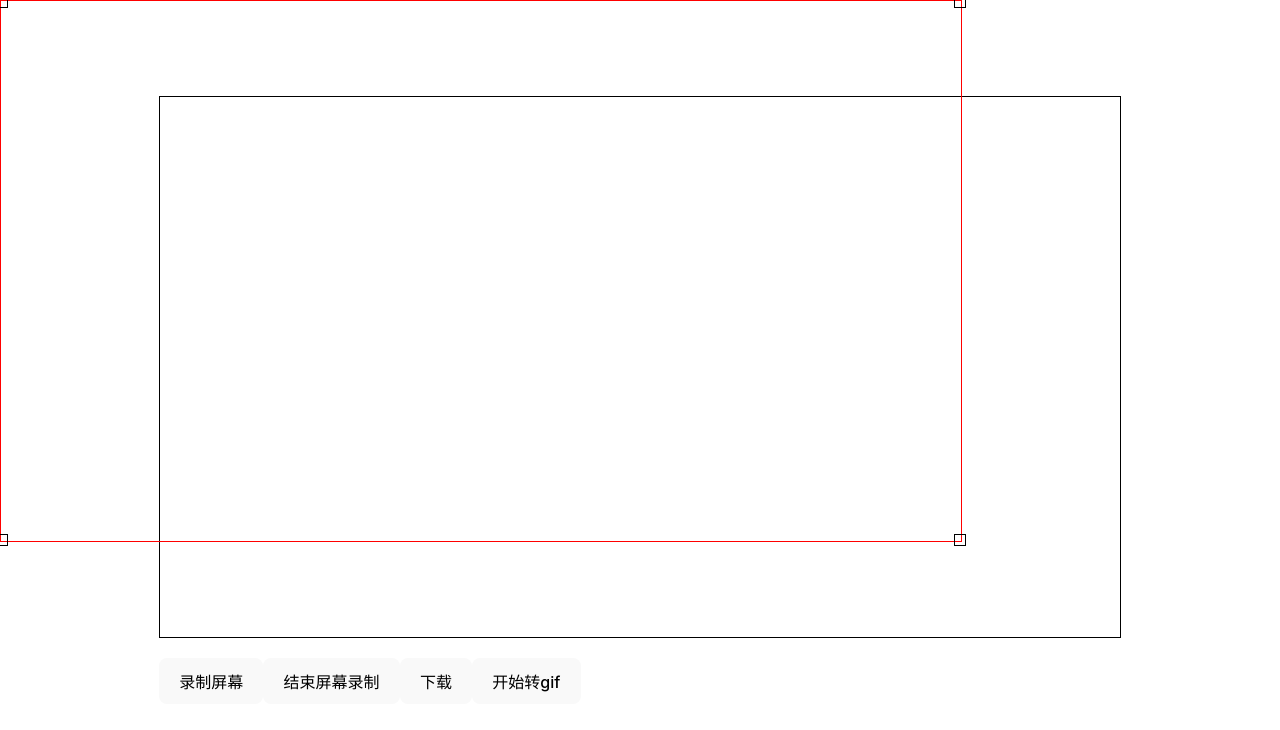
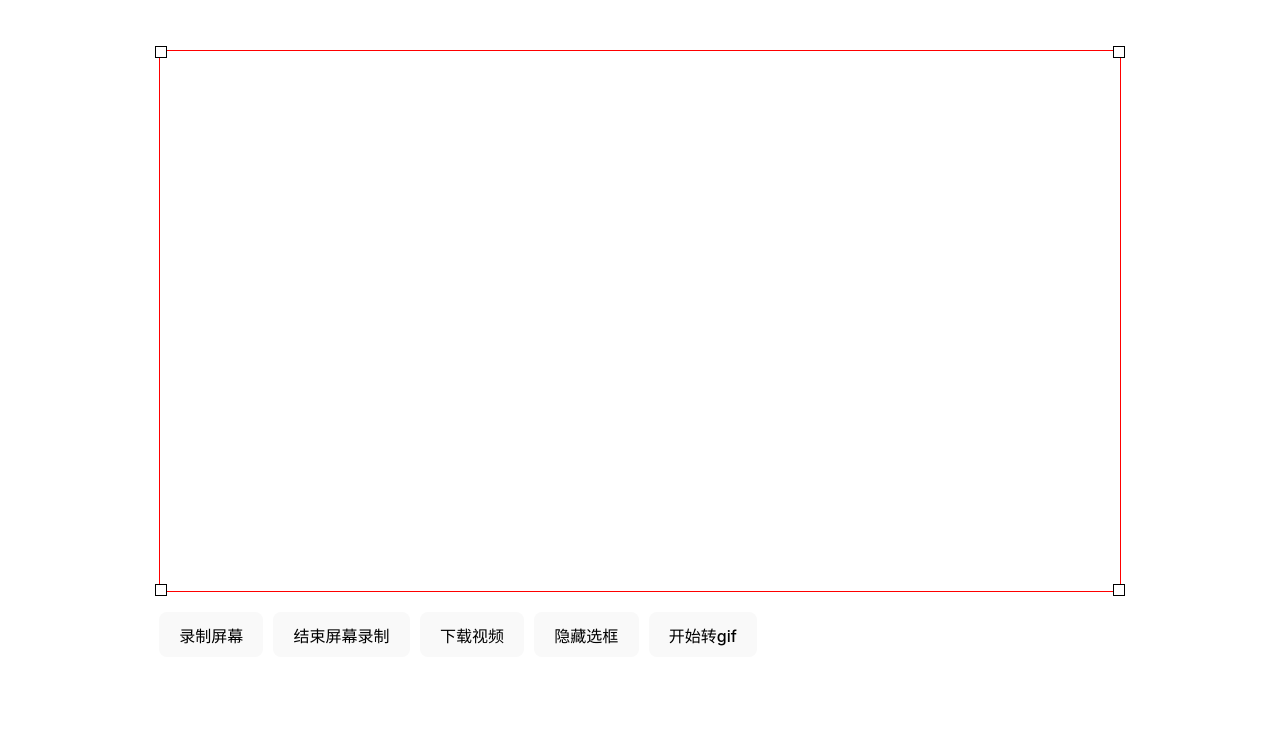
Before and after one commit to s10y10/captureScreen2gif, a Vue app: page / in a window 1280 px wide. Shown: the top 730 px of the page. Built offline with nearby package versions, Linux system fonts and the light colour scheme.

Commit message:
WIP: 调整选框的逻辑

```diff
--- a/src/App.vue
+++ b/src/App.vue
@@ -1,7 +1,7 @@
 <script setup>
 import ButtonGroup from './ButtonGroup.vue';
 import ClipRect from './ClipRect.vue';
-import { videoStyle } from './consts';
+import { videoStyle } from './store';
 </script>
 
 <template>
@@ -16,7 +16,10 @@ import { videoStyle } from './consts';
 .app {
   display: flex;
   flex-direction: column;
-  position: relative;
+  position: absolute;
+  top: 50px;
+  left: 50%;
+  transform: translateX(-50%);
   #video {
     border: 1px solid black;
   }
--- a/src/ButtonGroup.vue
+++ b/src/ButtonGroup.vue
@@ -1,6 +1,6 @@
 <script setup>
 import { onMounted } from 'vue';
-import { videoWidth, videoHeight } from './consts';
+import { videoWidth, videoHeight, showRect } from './store';
 
 const chunks = [];
 const interval = 50;
@@ -20,6 +20,11 @@ onMounted(() => {
   canvas.height = videoHeight;
   ctx = canvas.getContext('2d');
 });
+
+//显示隐藏选框
+const onToggleRectVisible = () => {
+  showRect.value = !showRect.value;
+};
 
 //点击下载
 const onDownload = () => {
@@ -120,7 +125,10 @@ const onCaptureScreen = async () => {
   <div class="btn-group">
     <button @click="onCaptureScreen">录制屏幕</button>
     <button @click="onStopCaptureSreen">结束屏幕录制</button>
-    <button @click="onDownload">下载</button>
+    <button @click="onDownload">下载视频</button>
+    <button @click="onToggleRectVisible">
+      {{ showRect ? '隐藏选框' : '显示选框' }}
+    </button>
     <button @click="onPlay">开始转gif</button>
   </div>
 </template>
@@ -129,5 +137,8 @@ const onCaptureScreen = async () => {
 .btn-group {
   margin-top: 20px;
   display: flex;
+  button {
+    margin-right: 10px;
+  }
 }
 </style>
--- a/src/ClipRect.vue
+++ b/src/ClipRect.vue
@@ -1,5 +1,5 @@
 <script setup>
-import { videoWidth, videoHeight } from './consts';
+import { videoWidth, videoHeight, showRect } from './store';
 import vMove from './vMove';
 import vChangeSize from './vChangeSize';
 
@@ -8,7 +8,12 @@ const videoHeightPx = `${videoHeight}px`;
 </script>
 
 <template>
-  <div class="clip-rect" v-change-size v-move>
+  <div
+    class="clip-rect"
+    v-show="showRect"
+    v-change-size="{ maxWidth: videoWidth, maxHeight: videoHeight }"
+    v-move="{ maxWidth: videoWidth, maxHeight: videoHeight }"
+  >
     <div class="corner" data-index="1"></div>
     <div class="corner" data-index="2"></div>
     <div class="corner" data-index="3"></div>
@@ -18,7 +23,7 @@ const videoHeightPx = `${videoHeight}px`;
 
 <style lang="scss" scoped>
 .clip-rect {
-  position: fixed;
+  position: absolute;
   border: 1px solid red;
   left: 0px;
   top: 0px;
@@ -30,6 +35,7 @@ const videoHeightPx = `${videoHeight}px`;
     height: 10px;
     border: 1px solid black;
     position: absolute;
+    background-color: white;
   }
   .corner:nth-child(1) {
     top: -5px;
--- a/src/consts.js
+++ b/src/store.js
@@ -1,3 +1,5 @@
+import { ref } from 'vue';
+
 export const videoWidth = 960;
 export const videoHeight = 540;
 
@@ -5,3 +7,5 @@ export const videoStyle = {
   width: `${videoWidth}px`,
   height: `${videoHeight}px`,
 };
+
+export const showRect = ref(true);
--- a/src/style.css
+++ b/src/style.css
@@ -18,38 +18,17 @@
 *{
   user-select: none;
   -webkit-user-drag: none;
+  margin:0;
+  padding: 0;
+  box-sizing: content-box;
 }
 
-a {
-  font-weight: 500;
-  color: #646cff;
-  text-decoration: inherit;
-}
-a:hover {
-  color: #535bf2;
+html,body{
+  width: 100%;
+  height: 100%;
+  overflow: hidden;
 }
 
-a {
-  font-weight: 500;
-  color: #646cff;
-  text-decoration: inherit;
-}
-a:hover {
-  color: #535bf2;
-}
-
-body {
-  margin: 0;
-  display: flex;
-  place-items: center;
-  min-width: 320px;
-  min-height: 100vh;
-}
-
-h1 {
-  font-size: 3.2em;
-  line-height: 1.1;
-}
 
 button {
   border-radius: 8px;
@@ -70,10 +49,6 @@ button:focus-visible {
   outline: 4px auto -webkit-focus-ring-color;
 }
 
-.card {
-  padding: 2em;
-}
-
 #app {
   max-width: 1280px;
   margin: 0 auto;
@@ -86,9 +61,6 @@ button:focus-visible {
     color: #213547;
     background-color: #ffffff;
   }
-  a:hover {
-    color: #747bff;
-  }
   button {
     background-color: #f9f9f9;
   }
--- a/src/vChangeSize.js
+++ b/src/vChangeSize.js
@@ -7,6 +7,8 @@ let startTop;
 let startWidth;
 let startHeight;
 let cornerIndex;
+let maxWidth;
+let maxHeight;
 
 const changeMap = {
   1: {
@@ -42,11 +44,10 @@ const handleMouseDown = (e) => {
   cornerIndex = e.target.dataset.index;
   startX = e.clientX;
   startY = e.clientY;
-  const rect = currentEl.getBoundingClientRect();
-  startLeft = rect.x;
-  startTop = rect.y;
-  startWidth = rect.width;
-  startHeight = rect.height;
+  startLeft = currentEl.offsetLeft;
+  startTop = currentEl.offsetTop;
+  startWidth = currentEl.clientWidth;
+  startHeight = currentEl.clientHeight;
   console.log('down', {
     startX,
     startY,
@@ -76,7 +77,12 @@ const handleMouseMove = (e) => {
   newTop = startTop + changedY * y;
   newHeight = startHeight + changedY * h;
 
+  console.log(newLeft + newWidth, newTop + newHeight);
+
+  if (newLeft < 0 || newTop < 0) return;
   if (newWidth < LimitSize || newHeight < LimitSize) return;
+  if (newLeft + newWidth > maxWidth) return;
+  if (newTop + newHeight > maxHeight) return;
 
   console.log({ newLeft, newTop, newWidth, newHeight });
   currentEl.style.left = `${newLeft}px`;
@@ -94,7 +100,9 @@ const handleMouseUp = (e) => {
 };
 
 const changeSize = {
-  mounted(el) {
+  mounted(el, { value }) {
+    maxWidth = value.maxWidth;
+    maxHeight = value.maxHeight;
     el.addEventListener('mousedown', handleMouseDown);
   },
   beforeMount(el) {
--- a/src/vMove.js
+++ b/src/vMove.js
@@ -3,14 +3,15 @@ let startX;
 let startY;
 let startLeft;
 let startTop;
+let maxWidth;
+let maxHeight;
 
 const handleMouseDown = (e) => {
   currentEl = e.currentTarget;
   startX = e.clientX;
   startY = e.clientY;
-  const rect = currentEl.getBoundingClientRect();
-  startLeft = rect.x;
-  startTop = rect.y;
+  startLeft = currentEl.offsetLeft;
+  startTop = currentEl.offsetTop;
   console.log('down', { startX, startY, startLeft, startTop });
   document.addEventListener('mousemove', handleMouseMove);
   document.addEventListener('mouseup', handleMouseUp);
@@ -21,8 +22,10 @@ const handleMouseMove = (e) => {
   console.log('move');
   const changedX = e.clientX - startX;
   const changedY = e.clientY - startY;
-  const newX = startLeft + changedX;
-  const newY = startTop + changedY;
+  const limitWidth = maxWidth - currentEl.clientWidth;
+  const limitHeght = maxHeight - currentEl.clientHeight;
+  const newX = Math.min(Math.max(0, startLeft + changedX), limitWidth);
+  const newY = Math.min(Math.max(0, startTop + changedY), limitHeght);
   currentEl.style.left = `${newX}px`;
   currentEl.style.top = `${newY}px`;
 };
@@ -36,7 +39,9 @@ const handleMouseUp = (e) => {
 };
 
 const move = {
-  mounted(el) {
+  mounted(el, { value }) {
+    maxWidth = value.maxWidth;
+    maxHeight = value.maxHeight;
     el.addEventListener('mousedown', handleMouseDown);
   },
   beforeMount(el) {
```
